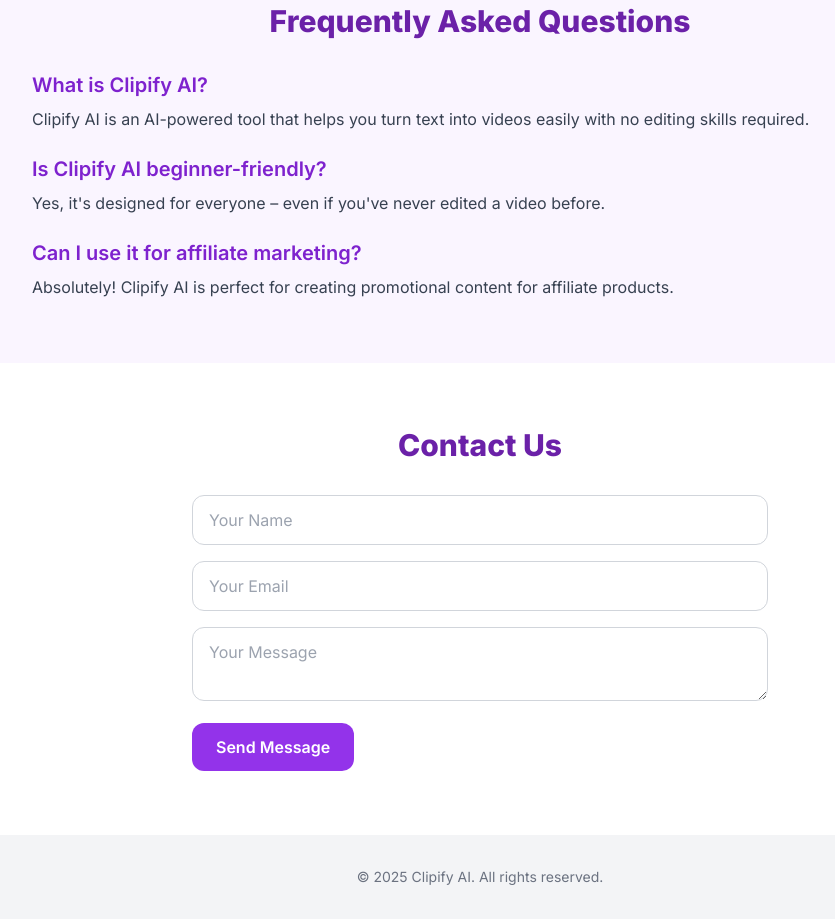
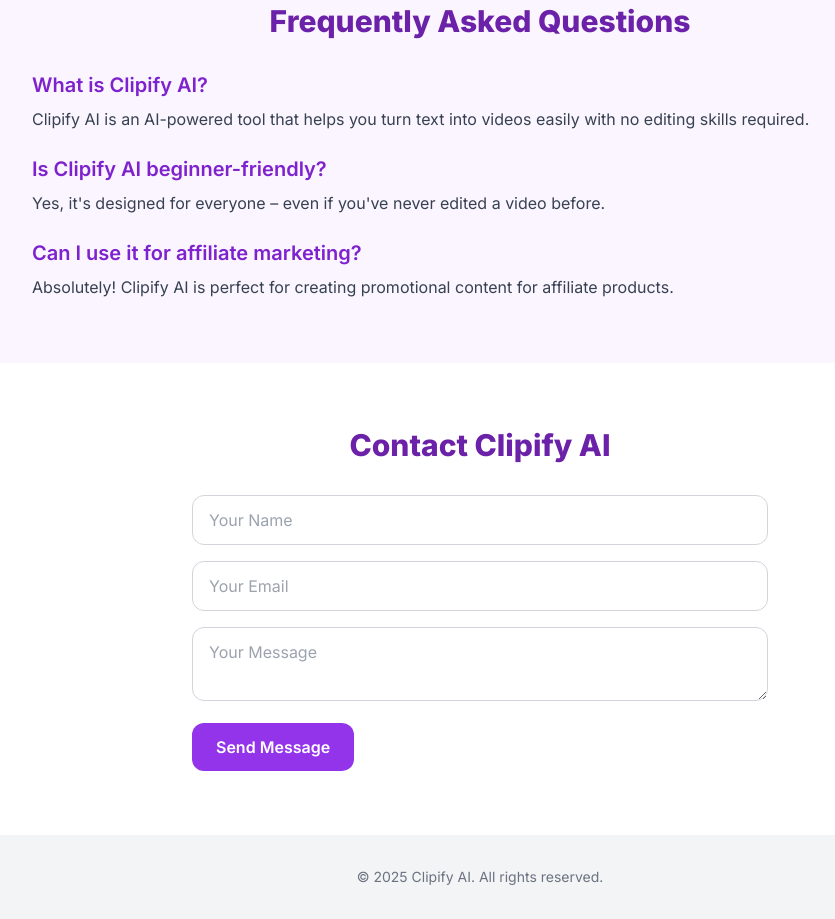
Before and after one commit to clipifyai/clipifyai, a plain HTML site: page index.html in a window 1280 px wide. Shown: the part 697-1616 px from the top of the page, without its empty margins (160-995 px from the left). Drawn offline with nearby package versions, Linux system fonts and the light colour scheme.

Commit message:
Update and rename clipify_ai_website.html to index.html

```diff
--- a/clipify_ai_website.html
+++ b/index.html
@@ -57,7 +57,7 @@
     <!-- Contact Section -->
     <section class="py-16 px-4 bg-white">
       <div class="max-w-xl mx-auto">
-        <h2 class="text-3xl font-extrabold text-purple-800 text-center mb-8">Contact Us</h2>
+        <h2 class="text-3xl font-extrabold text-purple-800 text-center mb-8">Contact Clipify AI</h2>
         <form class="space-y-4">
           <input type="text" placeholder="Your Name" class="w-full border border-gray-300 rounded-xl px-4 py-3" />
           <input type="email" placeholder="Your Email" class="w-full border border-gray-300 rounded-xl px-4 py-3" />
```
